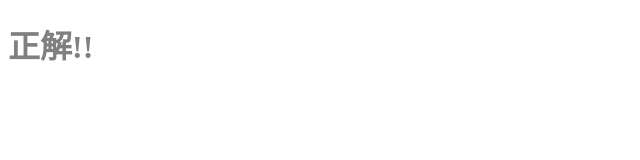
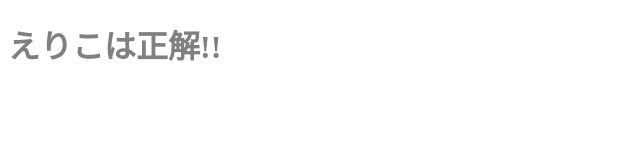
Before and after one commit to hiro-Takahashi-0202/web-server, a website: page public/correct.html in a window 1280 px wide. Shown: the whole page, without its empty margins (0-640 px from the left). Drawn offline with Linux system fonts and the light colour scheme.

Commit message:
えりこみっと

```diff
--- a/public/correct.html
+++ b/public/correct.html
@@ -5,6 +5,6 @@
         <script src="js/app.js"></script>
     </head>
     <body>
-        <h1>正解!!</h1>
+        <h1>えりこは正解!!</h1>
     </body>
 </html>
```
Also changed, not shown: public/wrong.html (+1 -1 lines).
